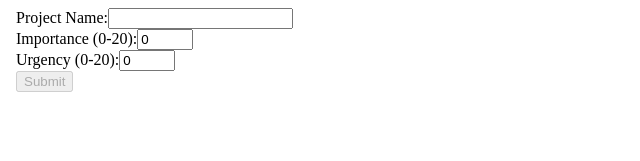
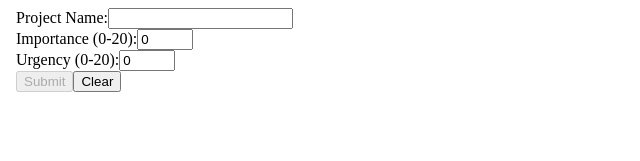
Before and after one commit to smithwithatypo/project_prioritizer_angular, an Angular app: page / in a window 1280 px wide. Shown: the top 161 px of the page, without its empty margins (0-640 px from the left). Built offline with nearby package versions, Linux system fonts and the light colour scheme.

Commit message:
added clear button

```diff
--- a/src/app/input-form/input-form.component.html
+++ b/src/app/input-form/input-form.component.html
@@ -25,5 +25,6 @@
     </div>
 
     <button type="submit" [disabled]="projectForm.invalid">Submit</button>
+    <button (click)="onClear()">Clear</button>
 
   </form>
--- a/src/app/input-form/input-form.component.ts
+++ b/src/app/input-form/input-form.component.ts
@@ -26,9 +26,12 @@ export class InputFormComponent {
   onSubmit() {
     if (this.projectForm.valid) {
       const formValues = this.projectForm.value;
-      // console.log(formValues);
       this.projects_list.push(formValues);
       console.log(this.projects_list);
     }
   }
+
+  onClear() {
+    this.projects_list = [];
+  }
 }
```
